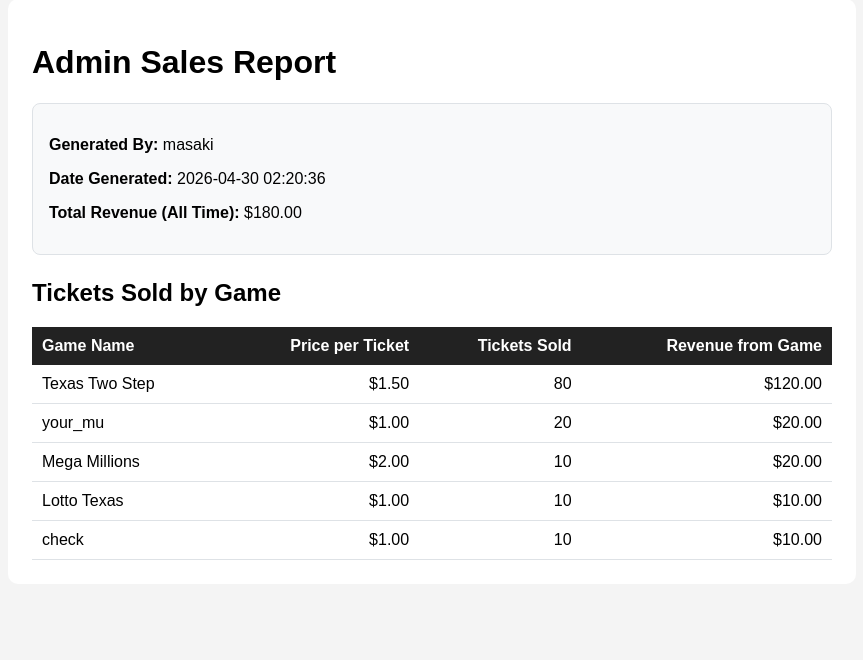
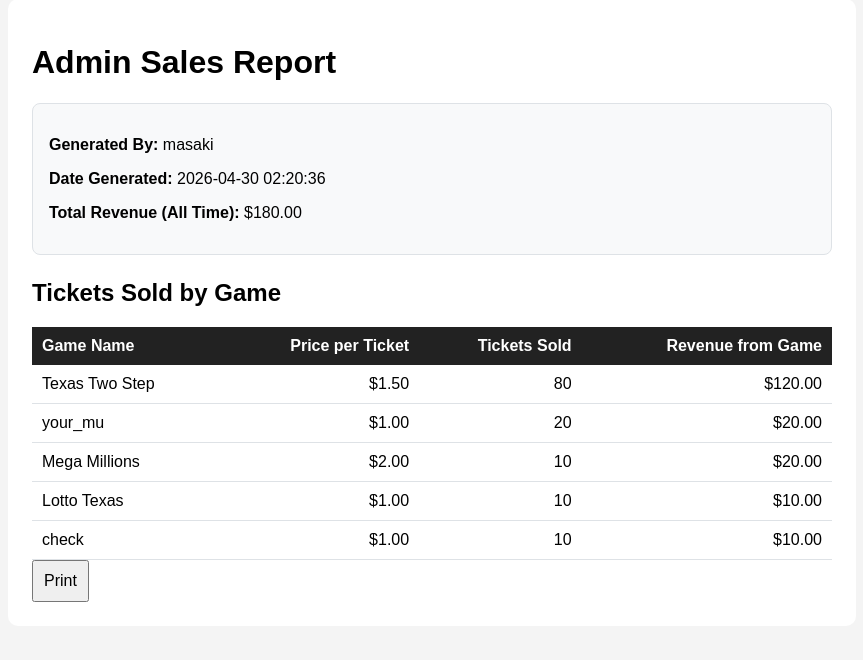
Before and after one commit to Masaki0211/Lottery-Purchase-System, a Flask app: page /admin/report in a window 1280 px wide. Shown: the part 73-733 px from the top of the page, without its empty margins (208-1071 px from the left). Run offline with Flask 3, Linux system fonts and the light colour scheme; a user stored in the database is signed in; data comes from the database, SQL or seed files in the repository; both versions use the stored data as it was after the commit.

Commit message:
add print button

```diff
--- a/lottery-purchase-system/templates/report.html
+++ b/lottery-purchase-system/templates/report.html
@@ -43,5 +43,7 @@
         </tbody>
     </table>
 
+    <button onclick="window.print()">Print</button>
+
 {% endif %}
 {% endblock %}
```
Also changed, not shown: lottery-purchase-system/database.db.
